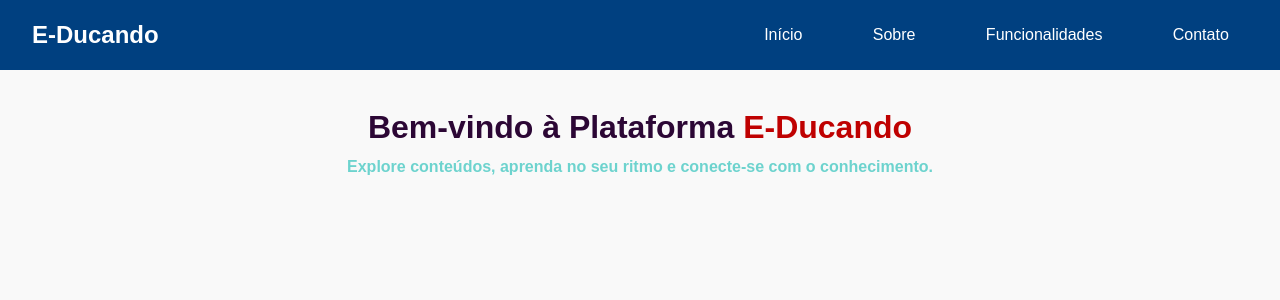
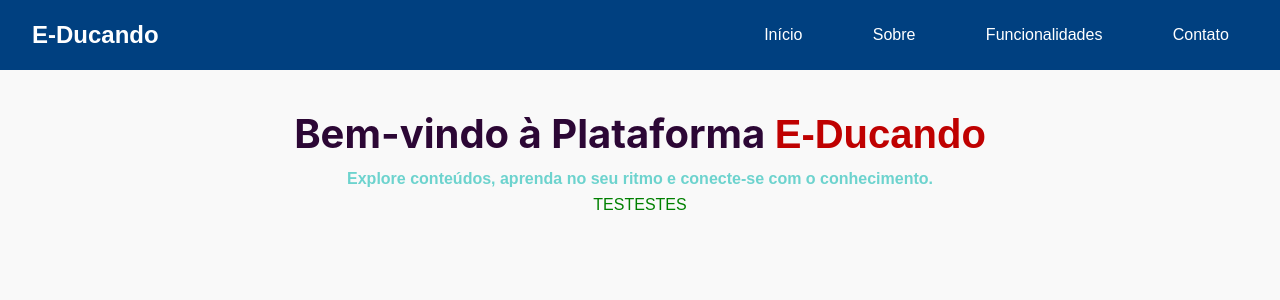
Before and after one commit to matheusdalbone/e-ducando, a React (Vite) app in the folder frontend/: page / in a window 1280 px wide. Shown: the top 300 px of the page. Built offline with nearby package versions, Linux system fonts and the light colour scheme.

Commit message:
WIP: Adicionando fonte ao componente text

```diff
--- a/frontend/src/components/Home.jsx
+++ b/frontend/src/components/Home.jsx
@@ -1,14 +1,15 @@
 import React from "react";
 import styles from "./Home.module.css";
-import Text from "./base/Text";
-import { ERROR_COLOR, PRIMARY_COLOR, TERCIARY_COLOR } from "../utils/globalVariables";
+import Text from "./base/Text/Text";
+import { ERROR_COLOR, PRIMARY_COLOR, PRIMARY_FONT, TERCIARY_COLOR } from "../utils/globalVariables";
 
 
 export default function Home() {
   return (
     <div className="home">
-      <Text color={PRIMARY_COLOR} as="h1">Bem-vindo à Plataforma <Text color={ ERROR_COLOR } as="span">E-Ducando</Text></Text>
-      <Text color={ TERCIARY_COLOR } as="h4">Explore conteúdos, aprenda no seu ritmo e conecte-se com o conhecimento.</Text>
+      <Text color={PRIMARY_COLOR} size="40px" font={ PRIMARY_FONT } as="h1">Bem-vindo à Plataforma <Text color={ ERROR_COLOR } as="span">E-Ducando</Text></Text>
+      <Text color={TERCIARY_COLOR} as="h4">Explore conteúdos, aprenda no seu ritmo e conecte-se com o conhecimento.</Text>
+      <Text>TESTESTES</Text>
     </div>
   );
 }
--- /dev/null
+++ b/frontend/src/components/base/Text/Text.jsx
@@ -0,0 +1,22 @@
+import React from "react";
+import styles from "./styles.module.css"
+
+const Text = ({ font, size, color, children, as: Component = 'p' }) => {
+
+  const textStyle = {
+    color: color,
+    fontSize: size,
+    fontFamily: font
+  };
+
+  return (
+    <>
+      <Component className={styles.text} style={textStyle}>
+        { children }
+      </Component>
+    </>
+  )
+
+}
+
+export default Text;
--- a/frontend/src/components/base/Text/index.jsx
+++ /dev/null
@@ -1,16 +0,0 @@
-import React from "react";
-import styles from "./styles.module.css"
-
-const Text = ({ size, color, children, as: Component = 'p'}) => {
-
-  return (
-    <>
-      <Component className={styles.text} style={{ color: color}}>
-        { children }
-      </Component>
-    </>
-  )
-
-}
-
-export default Text;
--- a/frontend/src/components/base/Text/styles.module.css
+++ b/frontend/src/components/base/Text/styles.module.css
@@ -1,3 +1,4 @@
 .text {
   font-family: Arial, Helvetica, sans-serif;
+  color: green;
 }
--- a/frontend/src/utils/globalVariables.js
+++ b/frontend/src/utils/globalVariables.js
@@ -8,3 +8,5 @@ export const ERROR_COLOR = "#BF0101"
 export const WARNING_COLOR = "#FFA600";
 export const SUCCESS_COLOR = "#28A30F"
 export const BACKGROUND_COLOR = "#E8DFEA";
+
+export const PRIMARY_FONT = "Inter";
```
